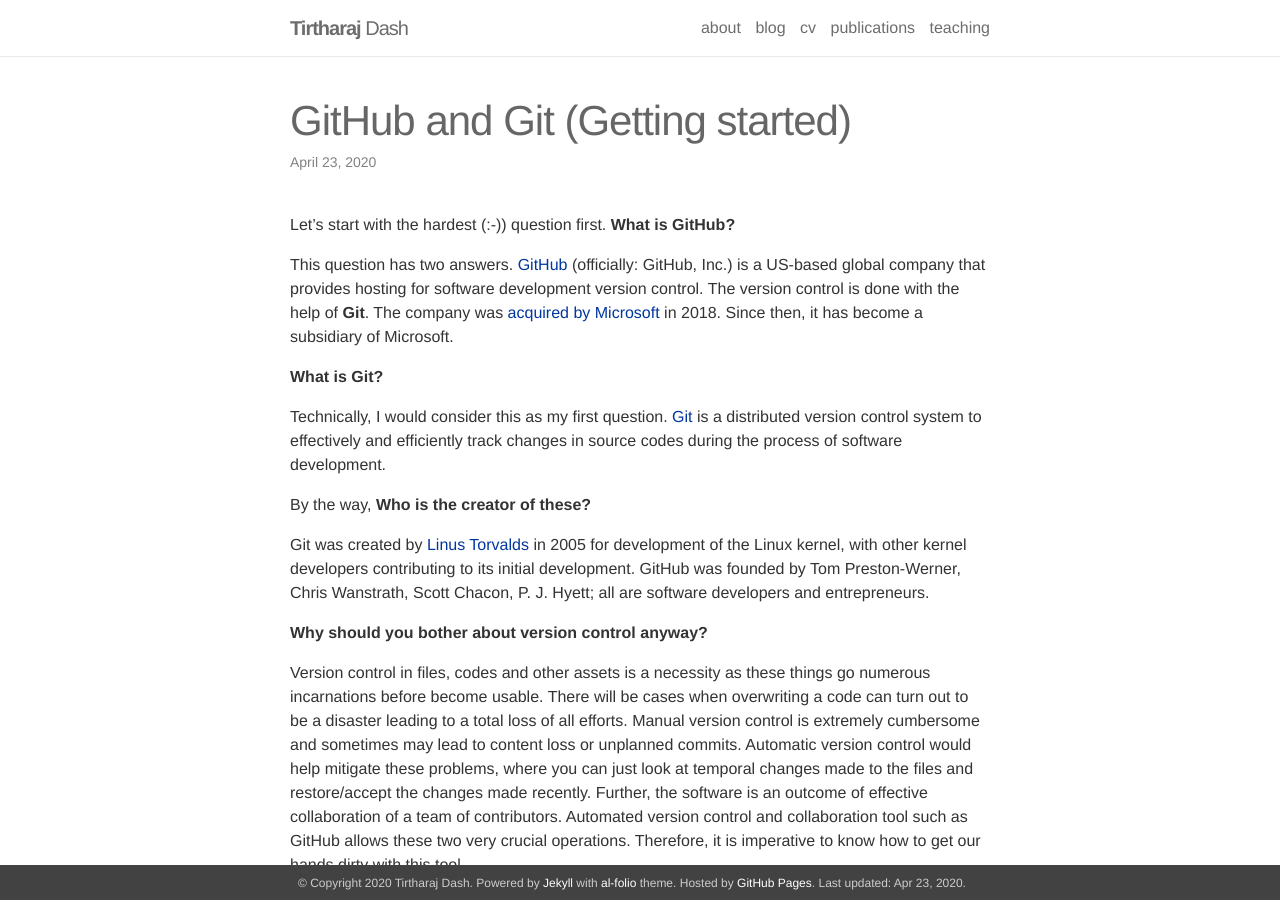
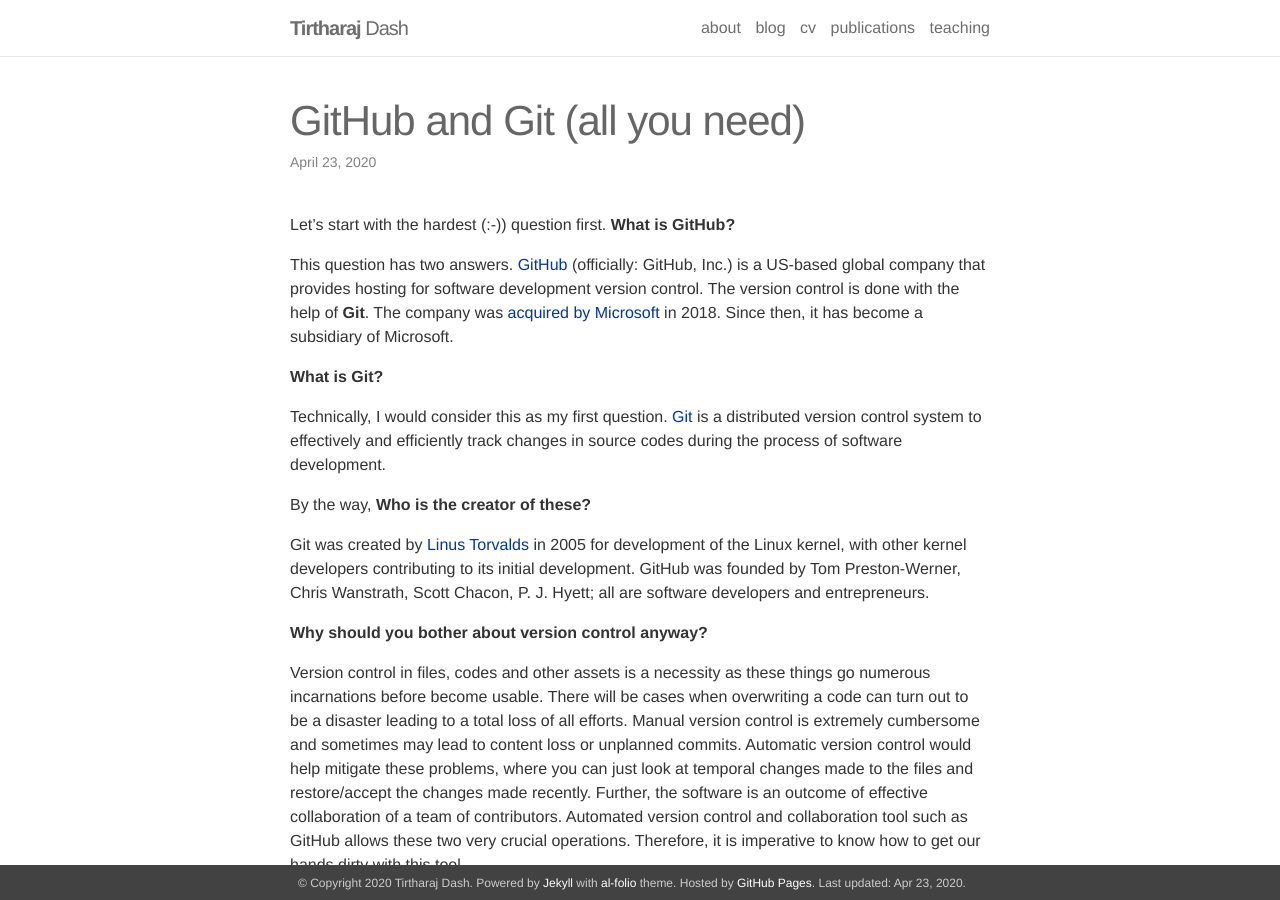
Before and after one commit to tirtharajdash/tirtharajdash.github.io, a Jekyll site: the page built from _posts/2020-04-23-Git-and-GitHub.markdown, in a window 1280 px wide and 900 px high. Built offline with Jekyll 4.4.1, drawn with Linux system fonts in a browser that asks for light colours; nearby versions of some CDN libraries.

Commit message:
blog title change

```diff
--- a/_posts/2020-04-23-Git-and-GitHub.markdown
+++ b/_posts/2020-04-23-Git-and-GitHub.markdown
@@ -1,6 +1,6 @@
 ---
 layout: post
-title: GitHub and Git (Getting started)
+title: GitHub and Git (all you need)
 date: 2020-04-23 04:00:00
 description: What is Git, GitHub, and how do I setup?
 ---
```
